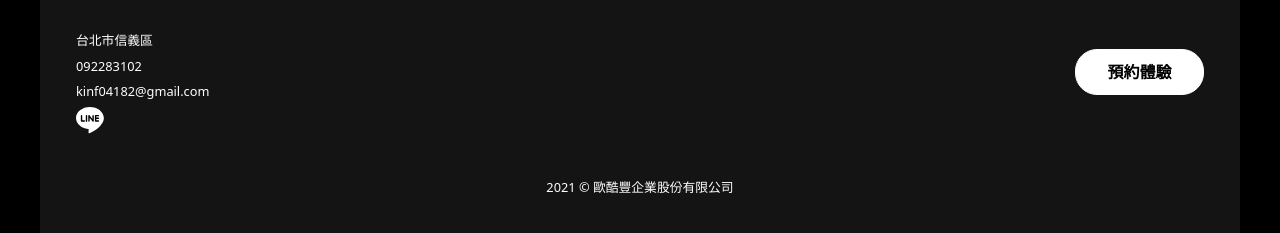
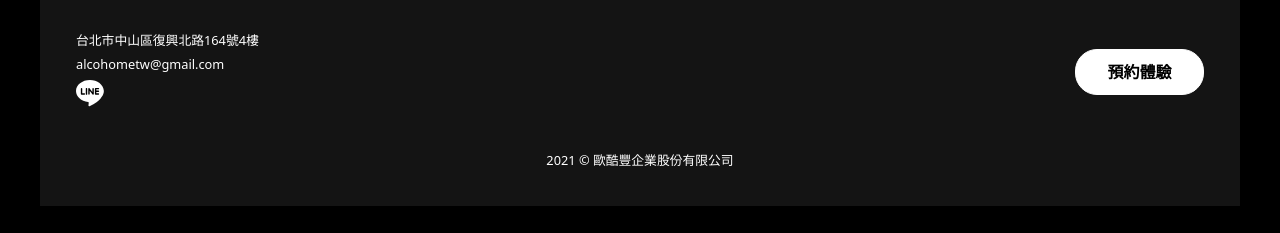
Before and after one commit to Su-Ya/alcohome, a plain HTML site: page index.html in a window 1280 px wide. Shown: the part 7030-7263 px from the top of the page. After the commit the page ends 7236 px from the top, so only its background shows below. Drawn offline with nearby package versions, Linux system fonts and the light colour scheme.

Commit message:
feat: modify component info、line in index.html

```diff
--- a/index.html
+++ b/index.html
@@ -339,10 +339,9 @@
 				>預約體驗</button>
 			</div>
 			<div class="company-info gap-bottom-lg">
-				<h5 class="title-xsm">台北市信義區</h5>
-				<a class="title-xsm" href="+88692283102">092283102</a>
-				<h5 class="title-xsm">kinf04182@gmail.com</h5>
-				<a class="title-xsm"><img src="./assets/svg/icon_line.svg" alt="icon line"></a>
+				<h5 class="title-xsm">台北市中山區復興北路164號4樓</h5>
+				<h5 class="title-xsm"> alcohometw@gmail.com</h5>
+				<a class="title-xsm" href="https://line.me/ti/p/riDMneULej" target="_blank"><img src="./assets/svg/icon_line.svg" alt="icon line"></a>
 			</div>
 		</div>
 		<div class="copy-right title-xsm">2021 © 歐酷豐企業股份有限公司</div>
```
